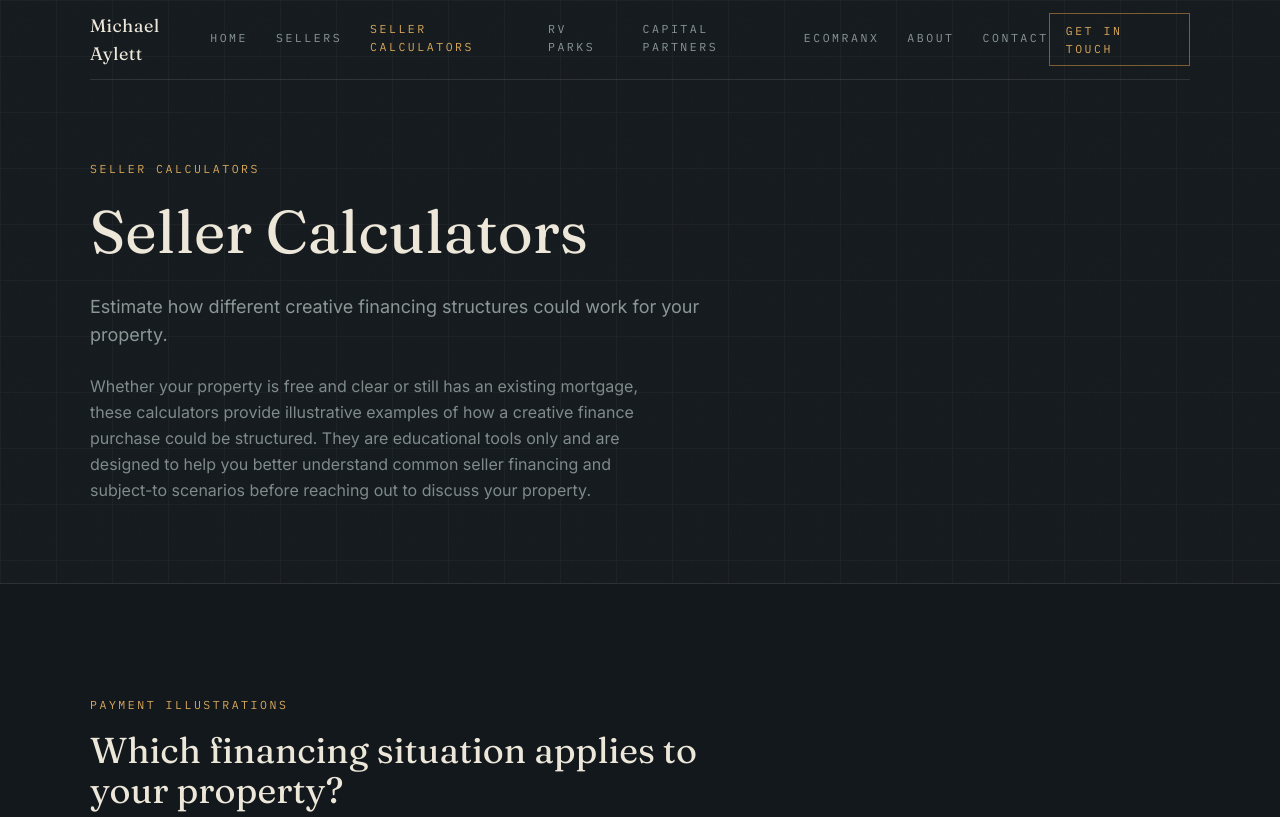
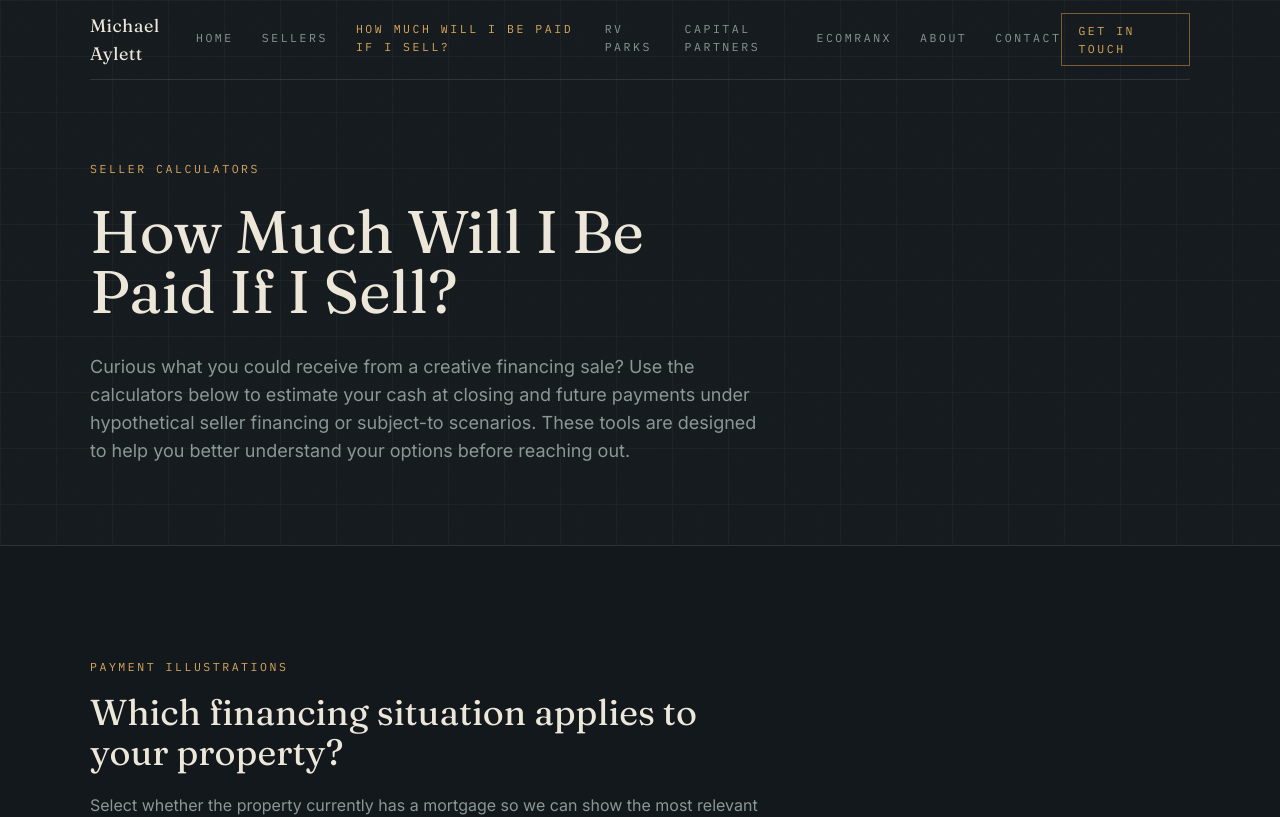
Before and after one commit to michaelaylett1/michaelaylett-website, a Next.js app: page /seller-calculators in a window 1280 px wide. Shown: the top 817 px of the page. Built offline with nearby package versions, Linux system fonts and the light colour scheme.

Commit message:
Add files via upload

```diff
--- a/app/seller-calculators/page.tsx
+++ b/app/seller-calculators/page.tsx
@@ -3,9 +3,9 @@ import Link from "next/link";
 import SellerCalculatorSelector from "@/components/sellers/SellerCalculatorSelector";
 
 export const metadata: Metadata = {
-  title: "Seller Financing & Subject-To Calculators | Michael Aylett",
+  title: "How Much Will I Be Paid If I Sell? | Michael Aylett",
   description:
-    "Estimate seller financing and subject-to payments using free interactive calculators. Explore hypothetical creative financing scenarios for your property.",
+    "Estimate how much you could receive from a seller financing or subject-to sale using free interactive calculators. Explore hypothetical creative financing scenarios for your property.",
 };
 
 export default function SellerCalculatorsPage() {
@@ -27,20 +27,15 @@ export default function SellerCalculatorsPage() {
           <div className="max-w-2xl">
             <p className="eyebrow text-brass-light mb-6">Seller Calculators</p>
             <h1 className="font-display text-bone leading-[1.05] text-[2.4rem] sm:text-5xl md:text-6xl">
-              Seller Calculators
+              How Much Will I Be Paid If I Sell?
             </h1>
             <p className="mt-8 text-slate text-base md:text-lg leading-relaxed">
-              Estimate how different creative financing structures could
-              work for your property.
-            </p>
-            <p className="mt-6 text-slate/90 leading-relaxed max-w-xl">
-              Whether your property is free and clear or still has an
-              existing mortgage, these calculators provide illustrative
-              examples of how a creative finance purchase could be
-              structured. They are educational tools only and are
-              designed to help you better understand common seller
-              financing and subject-to scenarios before reaching out to
-              discuss your property.
+              Curious what you could receive from a creative financing
+              sale? Use the calculators below to estimate your cash at
+              closing and future payments under hypothetical seller
+              financing or subject-to scenarios. These tools are designed
+              to help you better understand your options before reaching
+              out.
             </p>
           </div>
         </div>
--- a/components/shared/Footer.tsx
+++ b/components/shared/Footer.tsx
@@ -1,8 +1,9 @@
 import Link from "next/link";
 
-// Ordered to match the site-wide navigation order: Home, Sellers, Seller
-// Calculators, RV Parks, Capital Partners, EcomRanx, About, Contact (see
-// components/shared/Header.tsx). Split across two columns for layout, but
+// Ordered to match the site-wide navigation order: Home, Sellers, "How
+// Much Will I Be Paid If I Sell?", RV Parks, Capital Partners, EcomRanx,
+// About, Contact (see components/shared/Header.tsx). Split across two
+// columns for layout, but
 // each column preserves that relative order, and read top to bottom
 // (Site, then Connect) reproduces it exactly, with LinkedIn appended at
 // the end since it isn't a site page.
@@ -12,7 +13,7 @@ const COLUMNS = [
     links: [
       { href: "/", label: "Home" },
       { href: "/sellers", label: "Sellers" },
-      { href: "/seller-calculators", label: "Seller Calculators" },
+      { href: "/seller-calculators", label: "How Much Will I Be Paid If I Sell?" },
       { href: "/rv-parks", label: "RV Parks" },
       { href: "/capital-partners", label: "Capital Partners" },
       { href: "/ecomranx", label: "EcomRanx" },
--- a/components/shared/Header.tsx
+++ b/components/shared/Header.tsx
@@ -8,7 +8,7 @@ import { Menu, X } from "lucide-react";
 const LINKS = [
   { href: "/", label: "Home" },
   { href: "/sellers", label: "Sellers" },
-  { href: "/seller-calculators", label: "Seller Calculators" },
+  { href: "/seller-calculators", label: "How Much Will I Be Paid If I Sell?" },
   { href: "/rv-parks", label: "RV Parks" },
   { href: "/capital-partners", label: "Capital Partners" },
   { href: "/ecomranx", label: "EcomRanx" },
```
Also changed, not shown: 1 other file (tests, documents, lock files or other folders).
